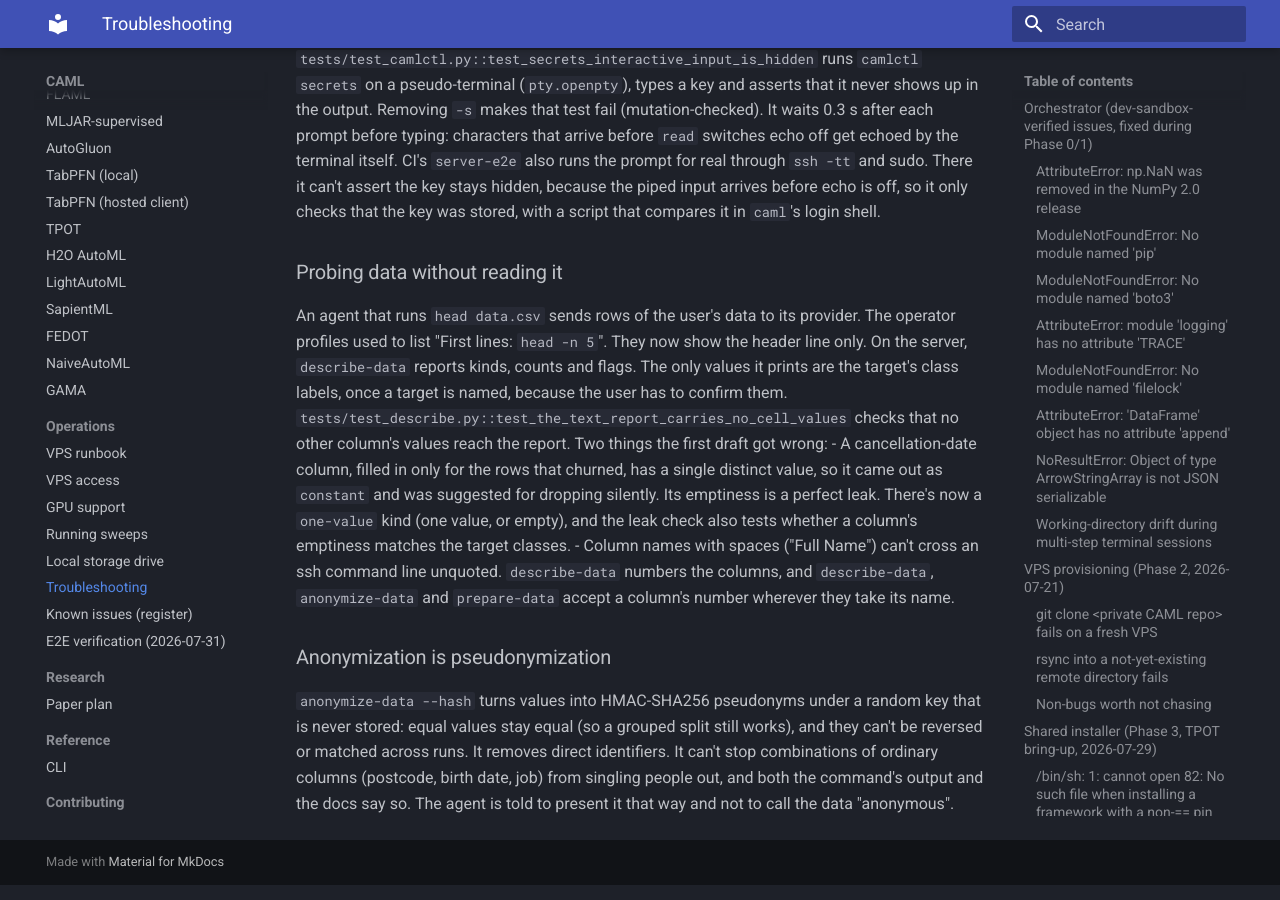
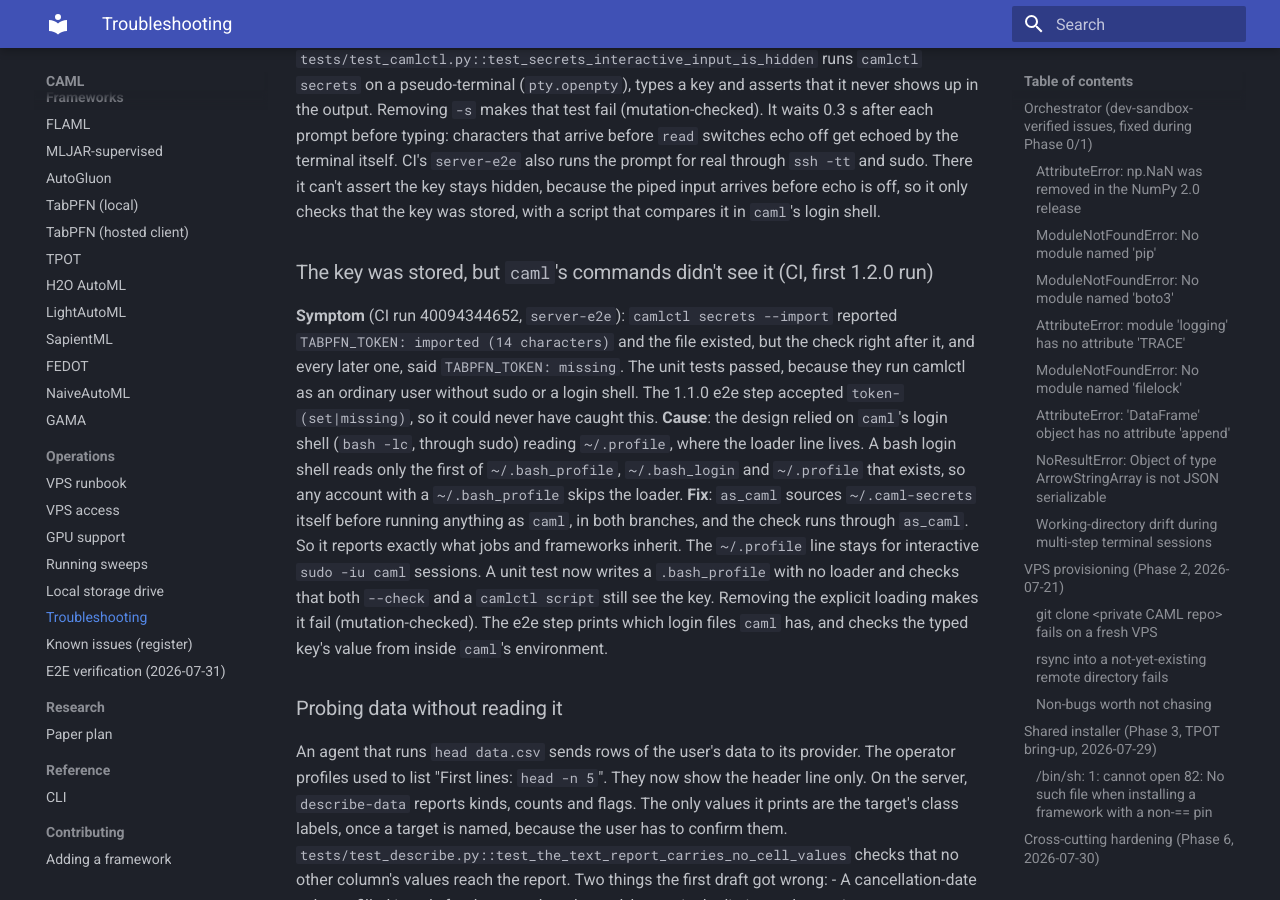
Before and after one commit to A1i-Tabatabaei/CAML, an MkDocs documentation site: the page built from docs/operations/troubleshooting.md, in a window 1280 px wide and 900 px high, scrolled down 18740 px. Built offline with MkDocs 1.6.1 and Material for MkDocs 9.7.7, drawn with Linux system fonts in a browser that asks for light colours.

Commit message:
Load API keys explicitly on every switch to caml
CI's server-e2e (run 40094344652) found that a key imported with
`camlctl secrets` was stored but invisible to caml's commands: the loader
line lived in ~/.profile, which a bash login shell skips whenever a
~/.bash_profile exists. as_caml now sources ~/.caml-secrets itself, and the
check runs through as_caml, so it reports what jobs and frameworks inherit.
A unit test with a shadowing .bash_profile covers it (mutation-checked);
the e2e step prints caml's login files.

Co-Authored-By: Claude Opus 5.5 <noreply@anthropic.com>

```diff
--- a/docs/operations/troubleshooting.md
+++ b/docs/operations/troubleshooting.md
@@ -895,6 +895,27 @@ terminal itself. CI's `server-e2e` also runs the prompt for real through
 piped input arrives before echo is off, so it only checks that the key was
 stored, with a script that compares it in `caml`'s login shell.
 
+### The key was stored, but `caml`'s commands didn't see it (CI, first 1.2.0 run)
+
+**Symptom** (CI run 40094344652, `server-e2e`): `camlctl secrets --import`
+reported `TABPFN_TOKEN: imported (14 characters)` and the file existed, but
+the check right after it, and every later one, said `TABPFN_TOKEN: missing`.
+The unit tests passed, because they run camlctl as an ordinary user without
+sudo or a login shell. The 1.1.0 e2e step accepted `token-(set|missing)`,
+so it could never have caught this.
+**Cause**: the design relied on `caml`'s login shell (`bash -lc`, through
+sudo) reading `~/.profile`, where the loader line lives. A bash login shell
+reads only the first of `~/.bash_profile`, `~/.bash_login` and `~/.profile`
+that exists, so any account with a `~/.bash_profile` skips the loader.
+**Fix**: `as_caml` sources `~/.caml-secrets` itself before running anything
+as `caml`, in both branches, and the check runs through `as_caml`. So it
+reports exactly what jobs and frameworks inherit. The `~/.profile` line stays
+for interactive `sudo -iu caml` sessions. A unit test now writes a
+`.bash_profile` with no loader and checks that both `--check` and a
+`camlctl script` still see the key. Removing the explicit loading makes it
+fail (mutation-checked). The e2e step prints which login files `caml` has,
+and checks the typed key's value from inside `caml`'s environment.
+
 ### Probing data without reading it
 
 An agent that runs `head data.csv` sends rows of the user's data to its
```
Also changed, not shown: README.md (+2 -2 lines), docs/operations/tabpfn-access.md (+4 -2 lines), skills/caml-benchmark/references/tabpfn.md (+4 -4 lines), skills/caml-benchmark/references/troubleshooting.md (+1 -1 lines), 3 other files.
